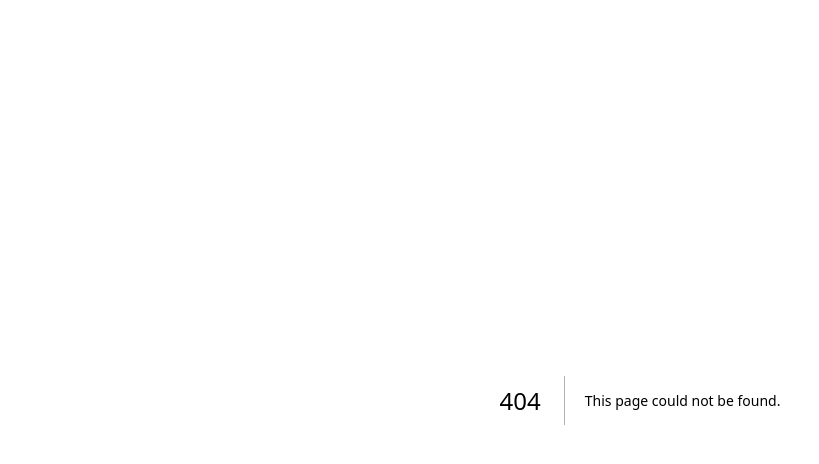
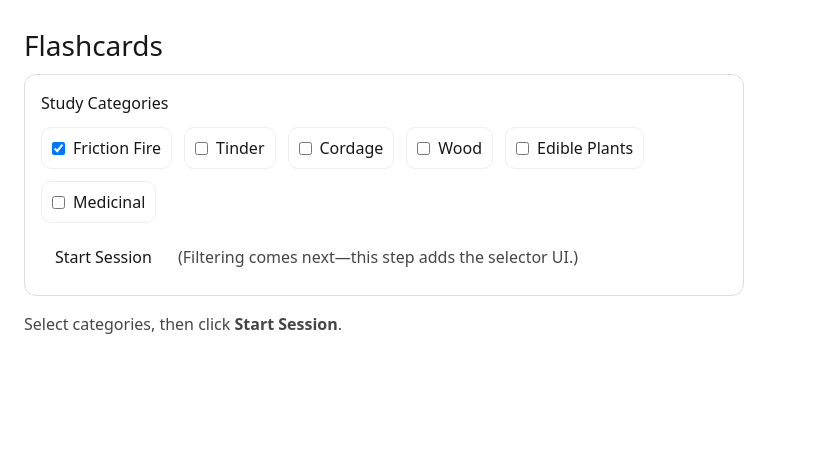
Before and after one commit to migizioutdoors-cyber/survival-plant-flashcards, a Next.js app: page /flashcards in a window 1280 px wide. Before the commit this address had no page. Shown: the top 464 px of the page, without its empty margins (0-819 px from the left). Built offline with nearby package versions, Linux system fonts and the light colour scheme.

Commit message:
Add category selector UI to flashcards

```diff
--- /dev/null
+++ b/app/flashcards/page.tsx
@@ -0,0 +1,196 @@
+"use client";
+
+import { useMemo, useState } from "react";
+import plants from "../../data/plants.json";
+
+type Plant = (typeof plants)[number];
+
+type Category =
+  | "friction_fire"
+  | "tinder"
+  | "cordage"
+  | "wood"
+  | "edibility"
+  | "medicinal";
+
+const CATEGORY_LABELS: Record<Category, string> = {
+  friction_fire: "Friction Fire",
+  tinder: "Tinder",
+  cordage: "Cordage",
+  wood: "Wood",
+  edibility: "Edible Plants",
+  medicinal: "Medicinal",
+};
+
+export default function FlashcardsPage() {
+  const allPlants = useMemo(() => plants as Plant[], []);
+
+  // Category selection (UI only for now)
+  const [selected, setSelected] = useState<Record<Category, boolean>>({
+    friction_fire: true,
+    tinder: false,
+    cordage: false,
+    wood: false,
+    edibility: false,
+    medicinal: false,
+  });
+
+  // Flashcard state
+  const [sessionStarted, setSessionStarted] = useState(false);
+  const [index, setIndex] = useState(0);
+  const [isFlipped, setIsFlipped] = useState(false);
+
+  const deck = allPlants;
+  const current = deck[index];
+
+  function toggleCategory(cat: Category) {
+    setSelected((prev) => ({ ...prev, [cat]: !prev[cat] }));
+  }
+
+  function startSession() {
+    setSessionStarted(true);
+    setIndex(0);
+    setIsFlipped(false);
+  }
+
+  function nextCard() {
+    setIsFlipped(false);
+    setIndex((prev) => (prev + 1) % deck.length);
+  }
+
+  if (!current) {
+    return (
+      <main style={{ padding: 24, fontFamily: "system-ui, sans-serif" }}>
+        <h1>Flashcards</h1>
+        <p>No plants found in the deck.</p>
+      </main>
+    );
+  }
+
+  return (
+    <main style={{ padding: 24, fontFamily: "system-ui, sans-serif" }}>
+      <h1 style={{ fontSize: 28, marginBottom: 8 }}>Flashcards</h1>
+
+      <section
+        style={{
+          border: "1px solid #ddd",
+          borderRadius: 12,
+          padding: 16,
+          maxWidth: 720,
+          marginBottom: 16,
+        }}
+      >
+        <h2 style={{ fontSize: 16, marginTop: 0, marginBottom: 12 }}>
+          Study Categories
+        </h2>
+
+        <div style={{ display: "flex", flexWrap: "wrap", gap: 12 }}>
+          {(Object.keys(CATEGORY_LABELS) as Category[]).map((cat) => (
+            <label
+              key={cat}
+              style={{
+                display: "flex",
+                gap: 8,
+                alignItems: "center",
+                border: "1px solid #eee",
+                padding: "8px 10px",
+                borderRadius: 10,
+                cursor: "pointer",
+                userSelect: "none",
+              }}
+            >
+              <input
+                type="checkbox"
+                checked={selected[cat]}
+                onChange={() => toggleCategory(cat)}
+              />
+              {CATEGORY_LABELS[cat]}
+            </label>
+          ))}
+        </div>
+
+        <div style={{ marginTop: 12, display: "flex", gap: 12 }}>
+          <button
+            onClick={startSession}
+            style={{ padding: "10px 14px", cursor: "pointer" }}
+          >
+            Start Session
+          </button>
+
+          <p style={{ margin: 0, opacity: 0.8, alignSelf: "center" }}>
+            (Filtering comes next—this step adds the selector UI.)
+          </p>
+        </div>
+      </section>
+
+      {sessionStarted ? (
+        <>
+          <p style={{ marginTop: 0, marginBottom: 16 }}>
+            Card {index + 1} of {deck.length}
+          </p>
+
+          <div
+            style={{
+              border: "1px solid #ccc",
+              borderRadius: 12,
+              padding: 20,
+              maxWidth: 640,
+            }}
+          >
+            {!isFlipped ? (
+              <>
+                <h2 style={{ margin: 0 }}>{current.common_name}</h2>
+                <p style={{ fontStyle: "italic", marginTop: 6 }}>
+                  {current.scientific_name}
+                </p>
+                <p style={{ marginTop: 12, opacity: 0.9 }}>
+                  Tap Flip to reveal details.
+                </p>
+              </>
+            ) : (
+              <>
+                <h2 style={{ margin: 0 }}>{current.common_name}</h2>
+                <p style={{ marginTop: 12 }}>
+                  <strong>Uses:</strong> {current.uses.join(", ")}
+                </p>
+                <p style={{ marginTop: 8 }}>
+                  <strong>Friction Fire:</strong>{" "}
+                  {current.friction_fire.spindle ? "Spindle " : ""}
+                  {current.friction_fire.hearth ? "Hearth board" : ""}
+                  {!current.friction_fire.spindle && !current.friction_fire.hearth
+                    ? "N/A"
+                    : ""}
+                </p>
+                {current.friction_fire.notes ? (
+                  <p style={{ marginTop: 8 }}>
+                    <strong>Notes:</strong> {current.friction_fire.notes}
+                  </p>
+                ) : null}
+              </>
+            )}
+
+            <div style={{ display: "flex", gap: 12, marginTop: 16 }}>
+              <button
+                onClick={() => setIsFlipped((v) => !v)}
+                style={{ padding: "10px 14px", cursor: "pointer" }}
+              >
+                {isFlipped ? "Show Front" : "Flip"}
+              </button>
+
+              <button
+                onClick={nextCard}
+                style={{ padding: "10px 14px", cursor: "pointer" }}
+              >
+                Next
+              </button>
+            </div>
+          </div>
+        </>
+      ) : (
+        <p style={{ opacity: 0.8 }}>
+          Select categories, then click <strong>Start Session</strong>.
+        </p>
+      )}
+    </main>
+  );
+}
```
